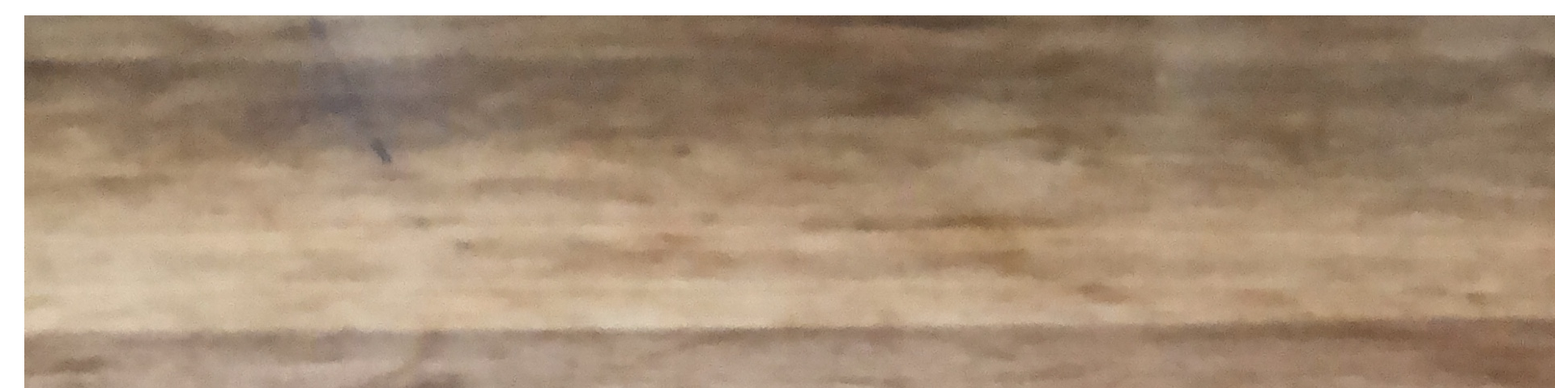
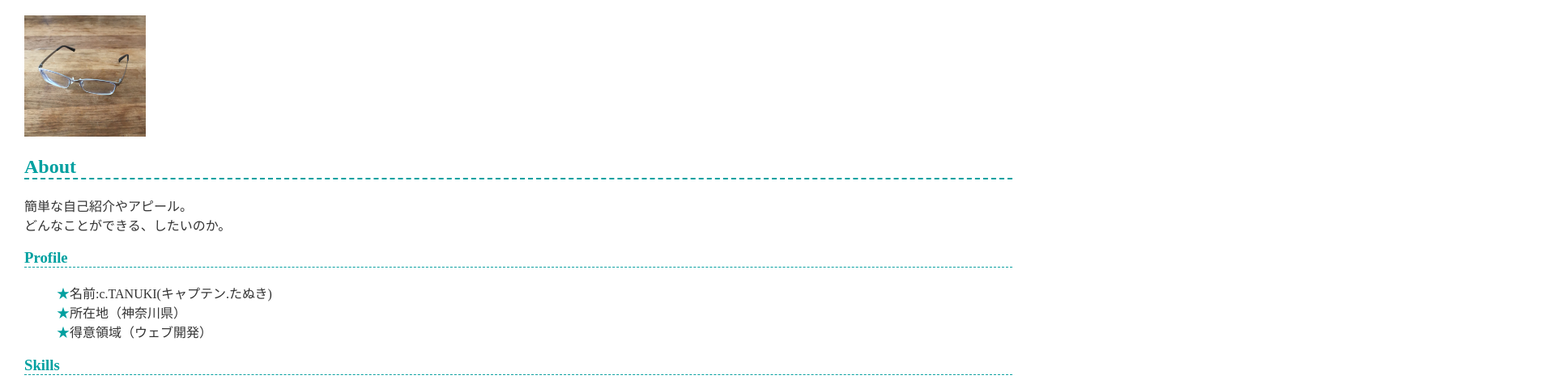
Before and after one commit to c-TANUKI/c-TANUKI.github.io, a plain HTML site: page index.html in a window 1280 px wide. Shown: the part 94-574 px from the top of the page at 81% size, 1920 px wide, since content can reach past the window. Drawn offline with Linux system fonts and the light colour scheme.

Commit message:
Update index.html

```diff
--- a/index.html
+++ b/index.html
@@ -8,7 +8,7 @@
   </head>
   <body>
     <h1>c.TANUKI</h1>
-      <img src="IMG_3526.jpeg">
+      <img src="IMG_3526.jpeg" width="150" height="150">
 
     <h2>About</h2>
     <p>
```
